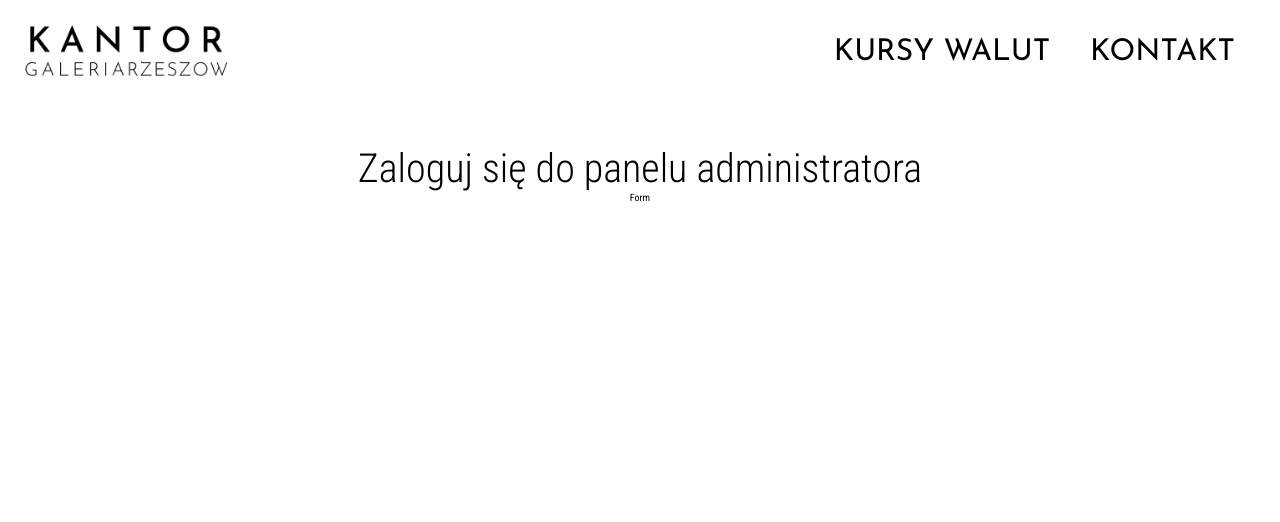
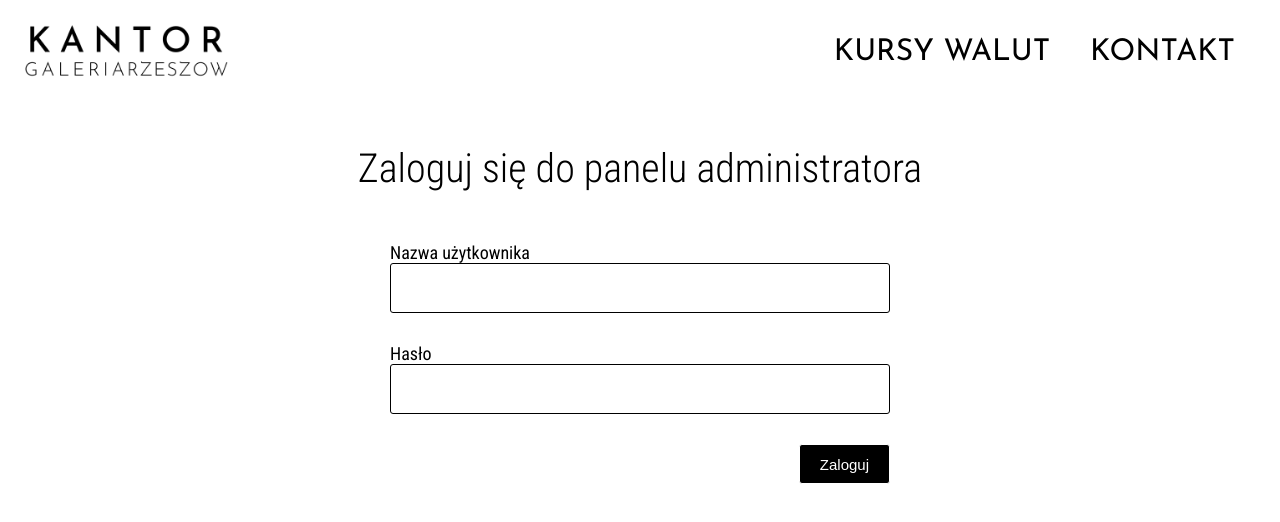
Before and after one commit to mvjl000/kantor-galeria, a Next.js app: page /zaloguj in a window 1280 px wide. Shown: the top 522 px of the page. Built offline with nearby package versions, Linux system fonts and the light colour scheme.

Commit message:
Create auth form

```diff
--- a/components/ui.tsx
+++ b/components/ui.tsx
@@ -1,4 +1,5 @@
 import styled from '@emotion/styled';
+import { flexCenter, flexColumnCenter } from '../styles/mixins';
 
 export const H1 = styled.h1`
   margin-top: 40px;
@@ -8,7 +9,63 @@ export const H1 = styled.h1`
   font-weight: ${({ theme }) => theme.font.weight.light};
   text-align: center;
 
-  ${({ theme }) => theme.mq.desktop} {
+  ${({ theme }) => theme.mq.tablet} {
     font-size: ${({ theme }) => theme.font.size.xLarge};
   }
+
+  ${({ theme }) => theme.mq.desktop} {
+    font-size: ${({ theme }) => theme.font.size.huge};
+  }
 `;
+
+export const InputWrapper = styled.div`
+  ${flexColumnCenter};
+  align-items: flex-start;
+  width: 100%;
+
+  label {
+    font-size: ${({ theme }) => theme.font.size.xSmall};
+    font-weight: ${({ theme }) => theme.font.weight.medium};
+
+    ${({ theme }) => theme.mq.desktop} {
+      font-size: ${({ theme }) => theme.font.size.small};
+    }
+  }
+`;
+
+export const StyledInput = styled.input`
+  height: 50px;
+  width: 100%;
+  padding: 0 5px;
+  border: 1px solid ${({ theme }) => theme.colors.black};
+  border-radius: 3px;
+  font-size: ${({ theme }) => theme.font.size.xSmall};
+
+  ${({ theme }) => theme.mq.desktop} {
+    font-size: ${({ theme }) => theme.font.size.small};
+  }
+`;
+
+export const SubmitButtonWrapper = styled.div`
+  ${flexCenter};
+  width: 100%;
+  justify-content: flex-end;
+`;
+
+export const SubmitButton = styled.button`
+  height: 40px;
+  padding: 0 20px;
+  background-color: ${({ theme }) => theme.colors.black};
+  color: ${({ theme }) => theme.colors.white};
+  border: 1px solid ${({ theme }) => theme.colors.white};
+  border-radius: 3px;
+  font-size: ${({ theme }) => theme.font.size.xSmall};
+  cursor: pointer;
+  transition: box-shadow 0.1s;
+
+  &:hover,
+  &:focus {
+    box-shadow: 0 0 0px 2px ${({ theme }) => theme.colors.black};
+    outline: none;
+  }
+`;
--- a/emotion.d.ts
+++ b/emotion.d.ts
@@ -15,6 +15,7 @@ declare module '@emotion/react' {
         medium: string;
         large: string;
         xLarge: string;
+        huge: string;
       };
       color: {
         black: string;
--- a/pages/zaloguj.tsx
+++ b/pages/zaloguj.tsx
@@ -2,11 +2,15 @@ import type { NextPage } from 'next';
 import styled from '@emotion/styled';
 import { Formik, Form } from 'formik';
 import * as Yup from 'yup';
-import { H1 } from '../components/ui';
+import { H1, InputWrapper, StyledInput, SubmitButton, SubmitButtonWrapper } from '../components/ui';
 import { flexColumnCenter } from '../styles/mixins';
 
 const StyledForm = styled(Form)`
   ${flexColumnCenter};
+  gap: 30px;
+  margin: 50px auto 0;
+  width: 75%;
+  max-width: 500px;
 `;
 
 const initialFormValues = {
@@ -32,7 +36,17 @@ const AuthPage: NextPage = () => {
       >
         {({ values }) => (
           <StyledForm>
-            <p>Form</p>
+            <InputWrapper>
+              <label htmlFor="username">Nazwa użytkownika</label>
+              <StyledInput id="username" name="username" value={values.username} />
+            </InputWrapper>
+            <InputWrapper>
+              <label htmlFor="password">Hasło</label>
+              <StyledInput id="password" name="password" type="password" value={values.password} />
+            </InputWrapper>
+            <SubmitButtonWrapper>
+              <SubmitButton type="submit">Zaloguj</SubmitButton>
+            </SubmitButtonWrapper>
           </StyledForm>
         )}
       </Formik>
--- a/styles/theme.ts
+++ b/styles/theme.ts
@@ -13,7 +13,8 @@ export const theme: Theme = {
       small: '1.8rem',
       medium: '2.4rem',
       large: '3rem',
-      xLarge: '4rem',
+      xLarge: '3.5rem',
+      huge: '4rem',
     },
     color: {
       black: 'hsl(0, 0%, 0%)',
```
